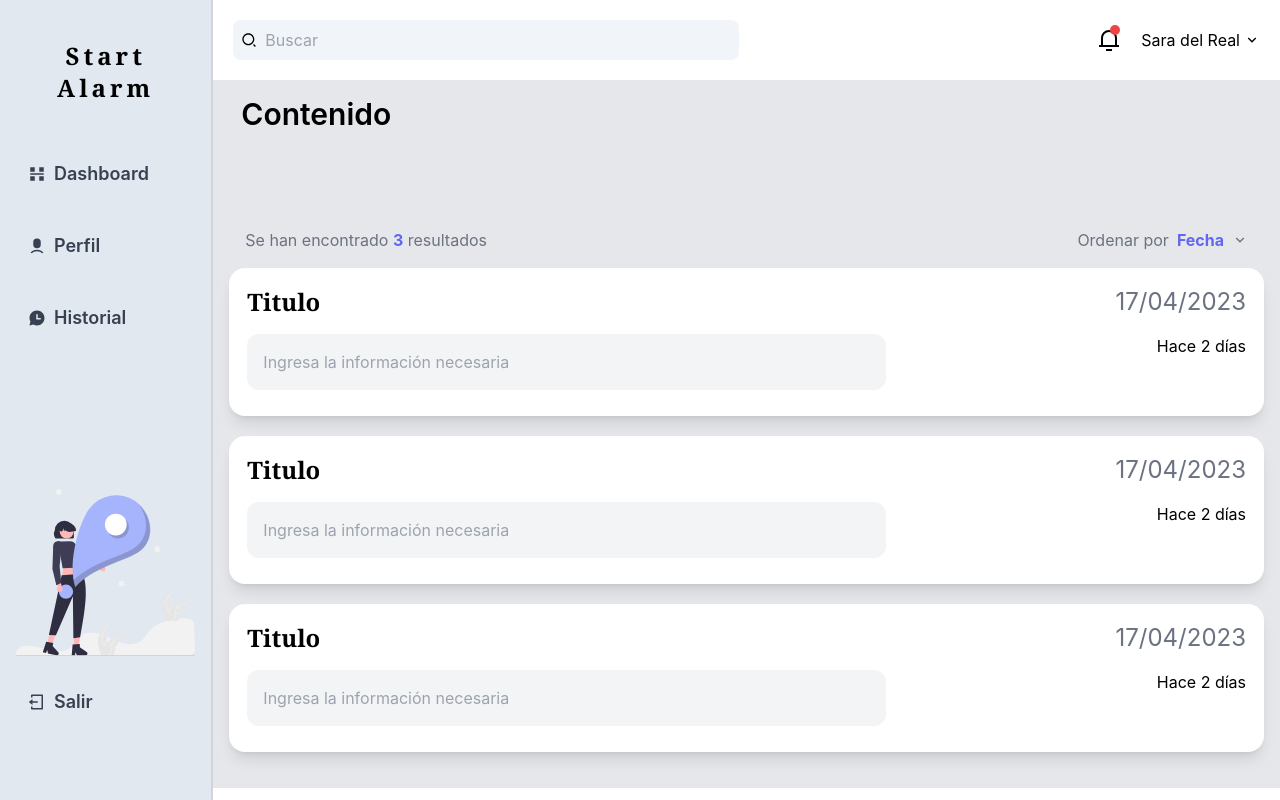
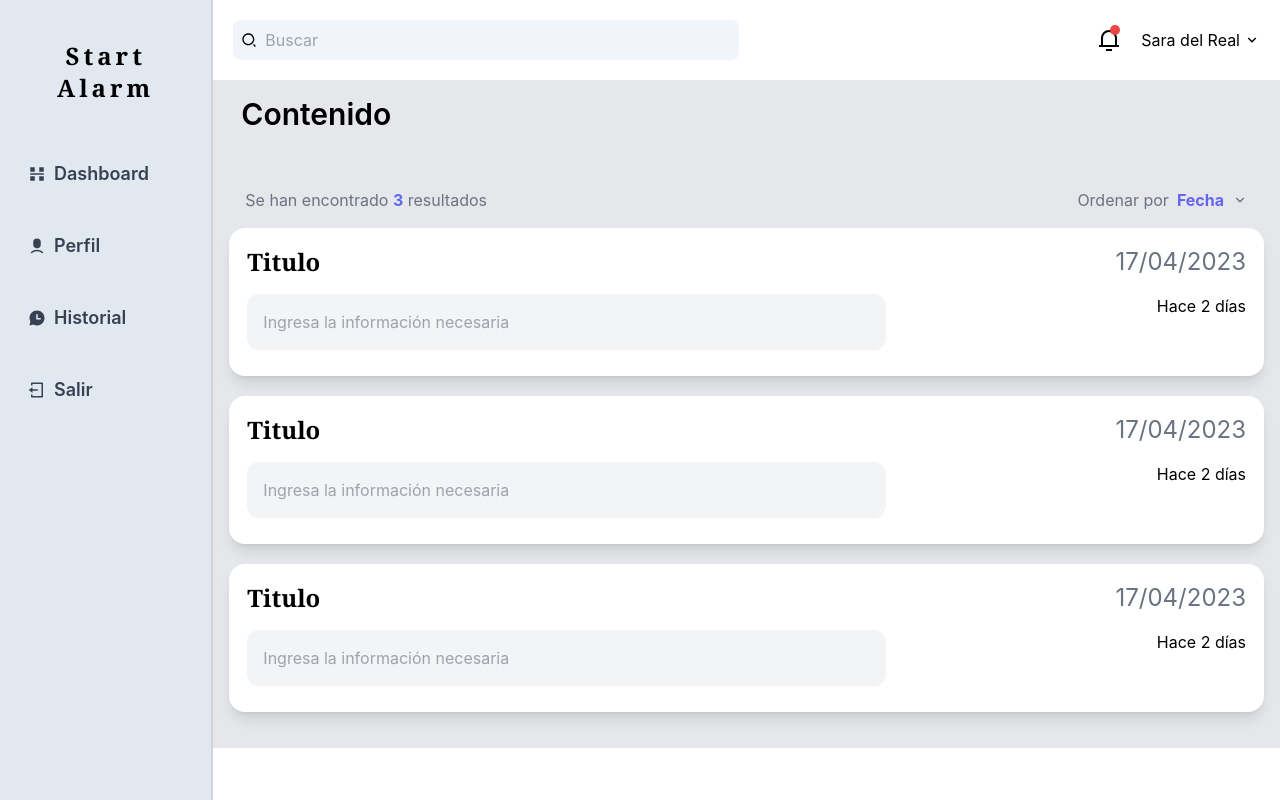
Before and after one commit to JordanARS/react-app, a React (Create React App) app: page / in a window 1280 px wide. Built offline with nearby package versions, Linux system fonts and the light colour scheme.

Commit message:
Eliminar Imagen de barra izquierda

```diff
--- a/src/componentes/Dashboard.js
+++ b/src/componentes/Dashboard.js
@@ -1,5 +1,5 @@
 import React, {useState} from "react";
-import { RiQrScan2Fill, RiUser6Fill, RiLogoutBoxLine, RiChatHistoryFill, RiWindyFill, RiMenuFoldLine, RiMenuUnfoldLine, RiNotification3Line, RiArrowDownSLine, RiSearch2Line, RiCheckboxBlankCircleFill } from "react-icons/ri";
+import { RiQrScan2Fill, RiUser6Fill, RiLogoutBoxLine, RiChatHistoryFill, RiWindyFill, RiMenuFoldLine, RiMenuUnfoldLine, RiNotification3Line, RiArrowDownSLine, RiSearch2Line, RiCheckboxBlankCircleFill, RiAddCircleLine } from "react-icons/ri";
 
 export default function Dashboard () {
 
@@ -41,22 +41,24 @@ export default function Dashboard () {
                   Historial
                 </a>
               </li>
+              <li>
+              <a href='/form' className='flex items-center gap-2 hover:bg-indigo-300 transition-colors mt-5 p-3 font-semibold hover:text-white rounded-lg text-lg text-gray-700'>
+                  <RiLogoutBoxLine />
+                  Salir
+                </a>
+              </li>
             </ul>
           </nav>
           {/* Imagen */}
-          <div className='flex flex-col'>
+          {/* <div className='flex flex-col'>
             <img src='/imagenes/ImagenDashboard.svg' alt="Imagen"/>
-            <a href='/form' className='flex items-center gap-2 hover:bg-indigo-300 transition-colors mt-5 p-3 font-semibold hover:text-white rounded-lg text-lg text-gray-700'>
-                  <RiLogoutBoxLine />
-                  Salir
-                </a>
-          </div>
+          </div> */}
 
 
         </div>
       </div>
       {/* Boton devuelta a barra izquierda */}
-      <button className='block lg:hidden fixed bottom-2 right-2 bg-indigo-300 text-white rounded-full text-4xl p-3'
+      <button className='block lg:hidden fixed bottom-2 right-2 bg-indigo-300 text-white rounded-fulzl text-4xl p-3'
       onClick={handleSidebar}>
         {sidebar ? <RiMenuUnfoldLine/> : <RiMenuFoldLine />}
 
@@ -94,8 +96,15 @@ export default function Dashboard () {
         <div className="bg-gray-200 p-4 ">
           {/* Titulo */}
           <div>
-            <h1 className="text-3xl font-semibold pl-3 mb-20">Contenido</h1>
+            <h1 className="flex text-3xl font-semibold pl-3 mb-10">Contenido</h1>
           </div>
+          {/* <div>
+            <button className="flex">
+            < RiAddCircleLine/>
+            Añadir
+            </button>
+          </div> */}
+          {/* Resultados y Fechas */}
           <div className="flex items-center justify-between">
             <p className="p-4 text-gray-500">Se han encontrado <span className="text-indigo-500 font-bold">3</span> resultados
             </p>
@@ -104,6 +113,7 @@ export default function Dashboard () {
               <RiArrowDownSLine/>
             </p>
           </div>
+
           {/* Informacion de Fechas */}
           <a href="/historial" className="flex flex-col md:flex-row border-2 border-transparent hover:border-indigo-400 bg-white mb-5 pl-4 rounded-2xl p-4 shadow-lg transition-all">
             {/* Titulo y texto */}
```
Also changed, not shown: src/imagenes/Google.svg (added).
